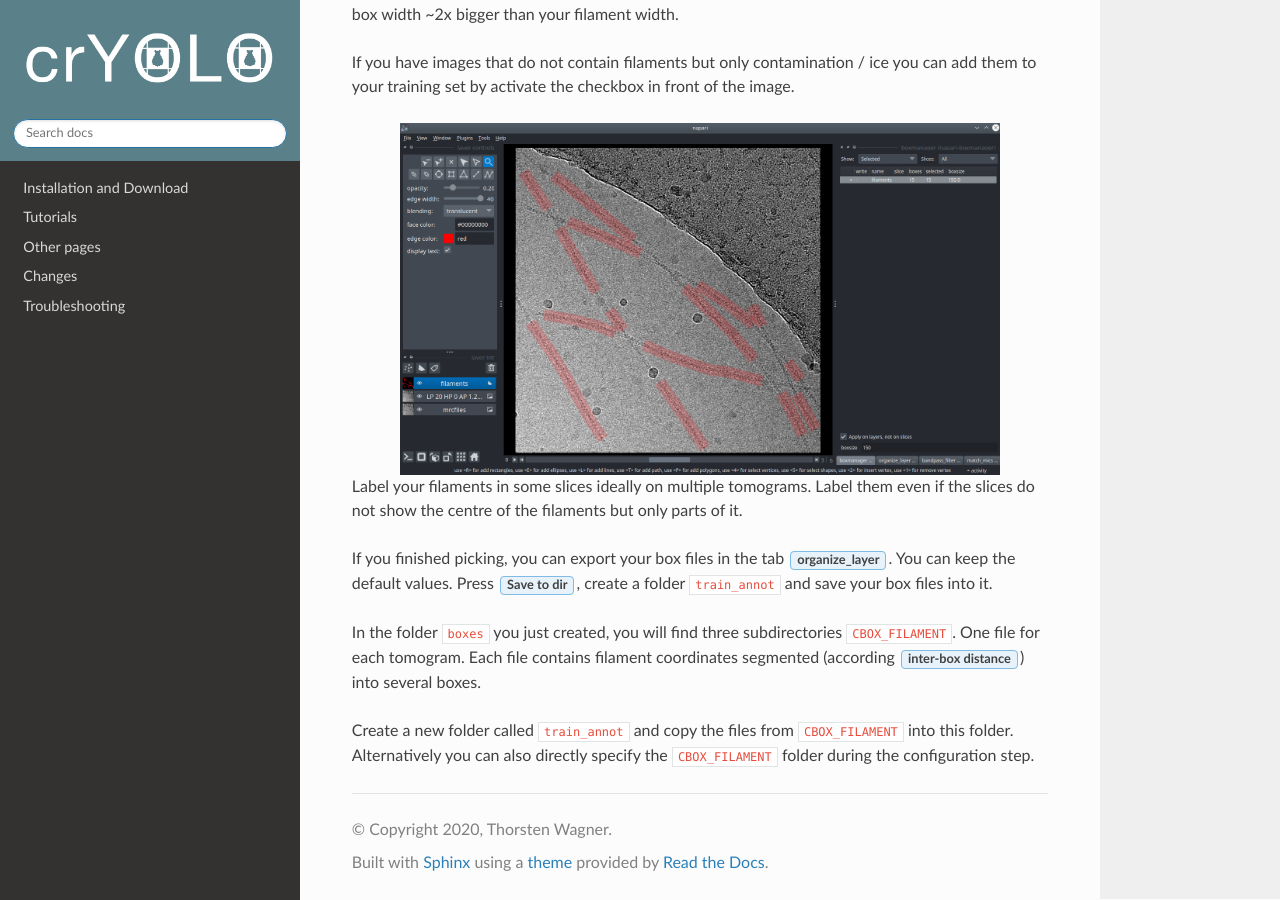
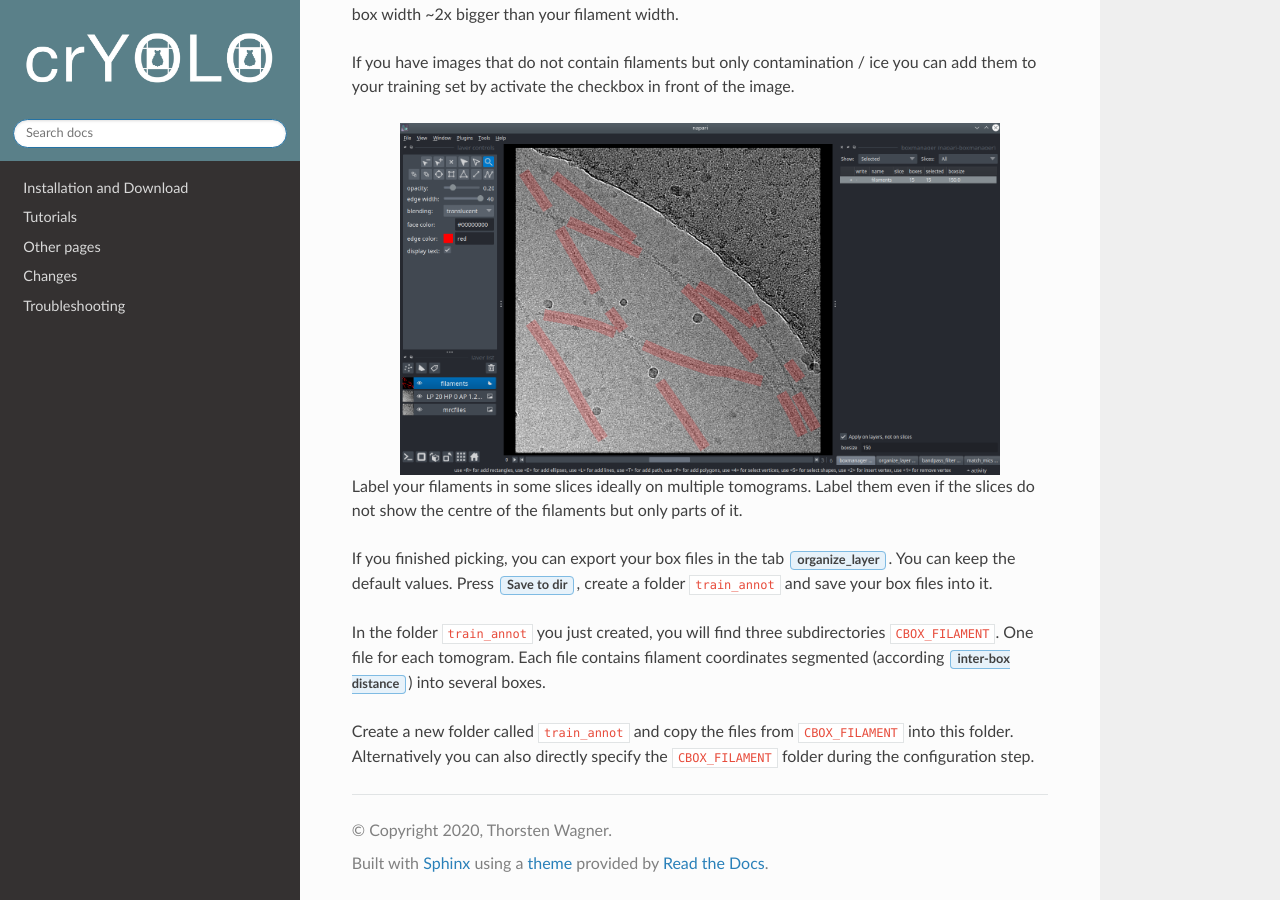
Before and after one commit to MPI-Dortmund/cryolo, a Sphinx documentation site: the page built from source/tutorials/data_preparation_filament_tomo.rst, in a window 1280 px wide and 900 px high, scrolled down 1678 px. Built offline with Sphinx 7.4.7 and the Read the Docs theme 2.0.0, drawn with Linux system fonts in a browser that asks for light colours.

Commit message:
change folder name to train_annot

```diff
--- a/source/tutorials/data_preparation_filament_tomo.rst
+++ b/source/tutorials/data_preparation_filament_tomo.rst
@@ -24,6 +24,6 @@ the centre of the filaments but only parts of it.
 
 .. include:: text_modules/data_prep_filament_save.rst
 
-In the folder :file:`boxes` you just created, you will find three subdirectories :file:`CBOX_FILAMENT`. One file for each tomogram. Each file contains filament coordinates segmented (according :guilabel:`inter-box distance`) into several boxes.
+In the folder :file:`train_annot` you just created, you will find three subdirectories :file:`CBOX_FILAMENT`. One file for each tomogram. Each file contains filament coordinates segmented (according :guilabel:`inter-box distance`) into several boxes.
 
 Create a new folder called :file:`train_annot` and copy the files from :file:`CBOX_FILAMENT` into this folder. Alternatively you can also directly specify the :file:`CBOX_FILAMENT` folder during the configuration step.
```
